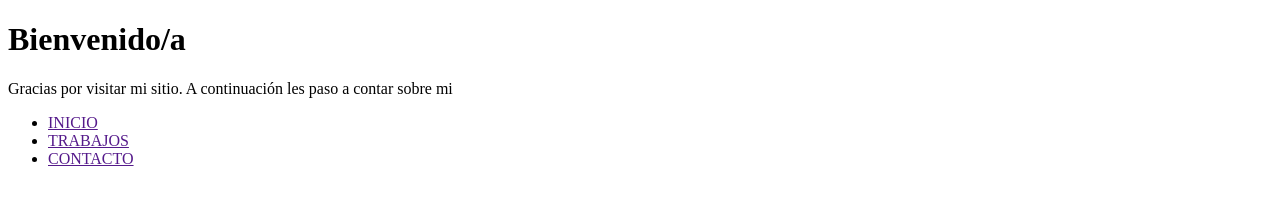
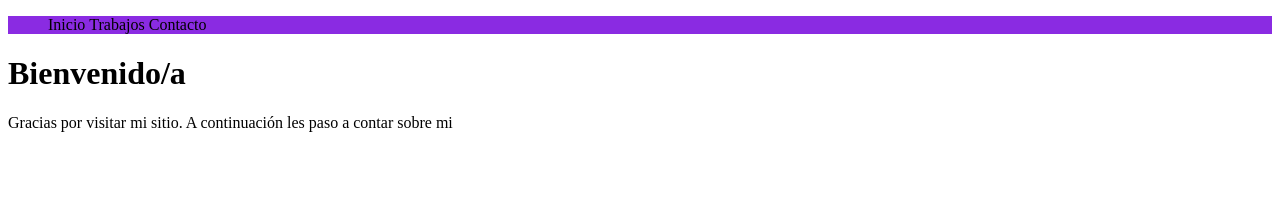
Before and after one commit to CenkURU/Porfolio, a plain HTML site: page index.html in a window 1280 px wide. Drawn offline with Linux system fonts and the light colour scheme.

Commit message:
Se agregño Menù

```diff
--- a/index.html
+++ b/index.html
@@ -9,18 +9,20 @@
 <link rel="stylesheet" href="style.css">
 
 <body>
+    <header>
+        <nav class="menu">
+            <ul class="menu_nav">
+                <li class="menu_nav_item"><a href="">Inicio</a></li>
+                <li class="menu_nav_item"><a href="">Trabajos</a></li>
+                <li class="menu_nav_item"><a href="">Contacto</a></li>
+            </ul>
+        </nav>
+   </header>
+
     <h1>Bienvenido/a</h1>
     <p>Gracias por visitar mi sitio. A continuación les paso a contar sobre mi</p>
 
-    <header>
-        <nav class="menu">
-            <ul class="menu_nav">
-                <li class="menu_nav_item"><a href="">INICIO</a></li>
-                <li class="menu_nav_item"><a href="">TRABAJOS</a></li>
-                <li class="menu_nav_item"><a href="">CONTACTO</a></li>
-            </ul>
-        </nav>
-   </header>
+
 
 
 
--- a/style.css
+++ b/style.css
@@ -1 +1,12 @@
-.main
+.menu_nav_item {
+    display: inline-block;
+    }
+
+.menu {
+    background-color: blueviolet;
+    }
+
+.menu_nav_item a {
+    color: rgb(0, 0, 0);
+    text-decoration: none;
+    }
```
